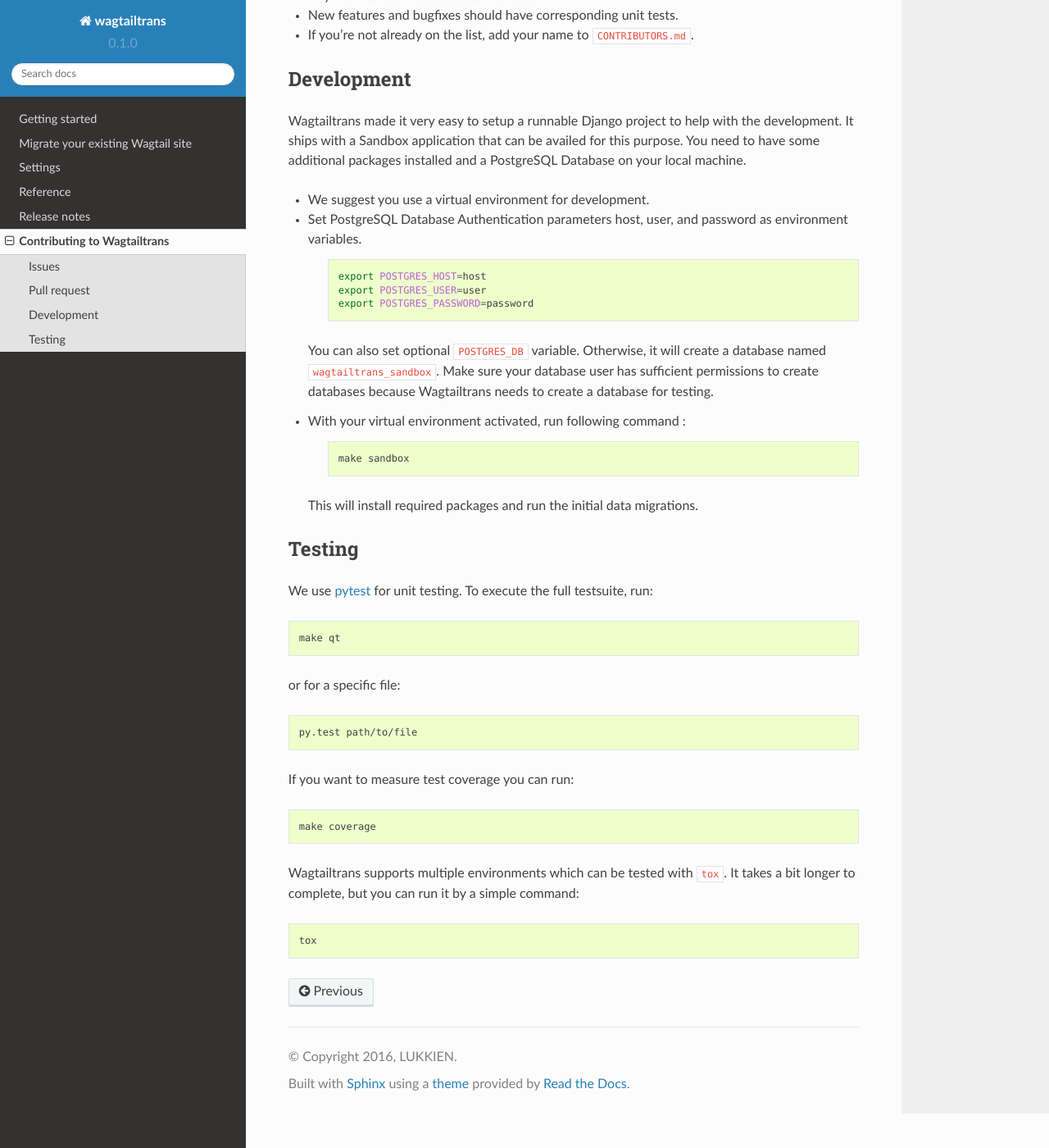
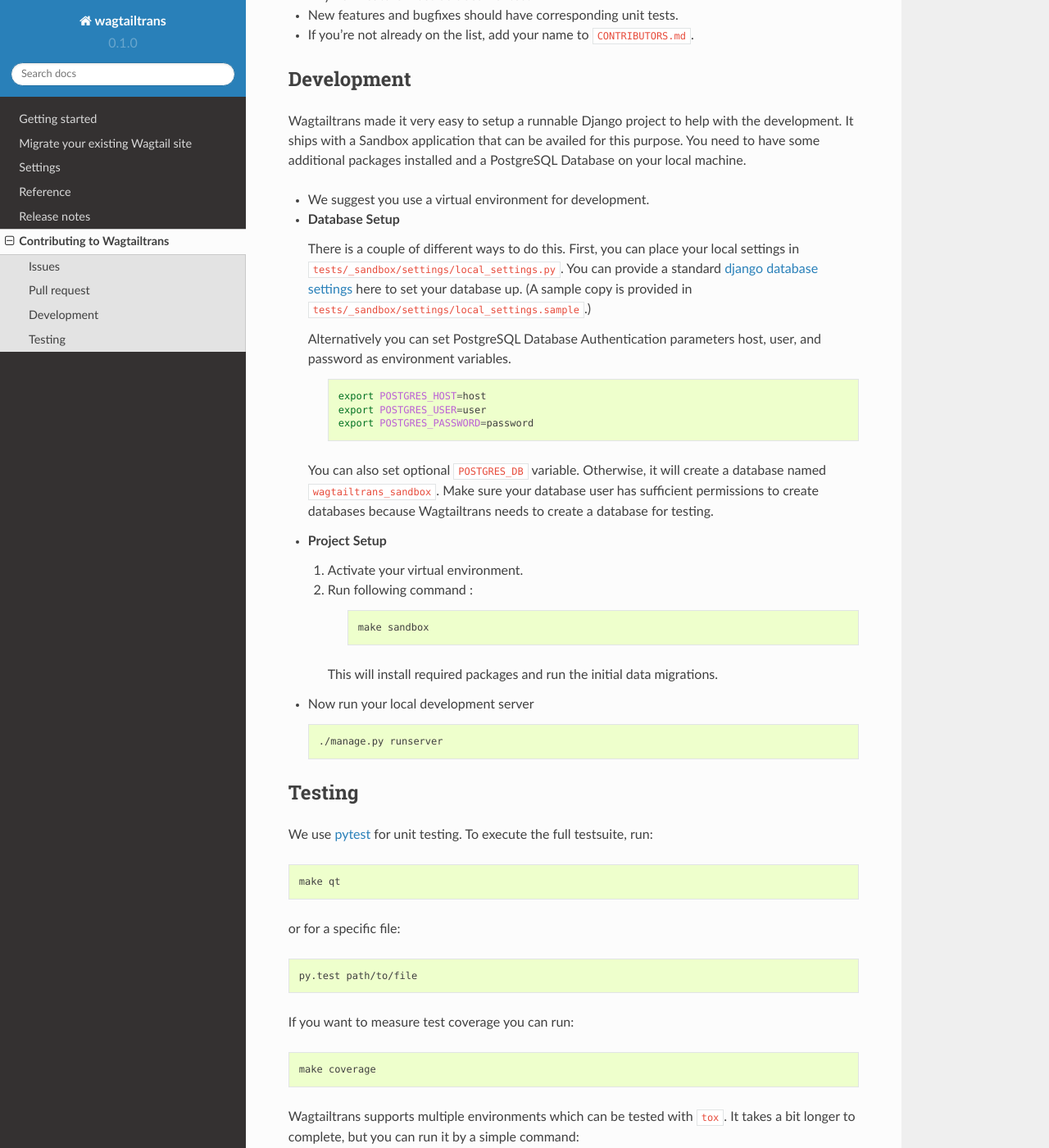
Before and after one commit to wagtail/wagtailtrans, a Sphinx documentation site: the page built from docs/source/contributing.rst, in a window 1280 px wide and 1400 px high, scrolled down 769 px. Shown: the whole window at 82% size. Built offline with Sphinx 7.4.7 and the Read the Docs theme 2.0.0, drawn with Linux system fonts in a browser that asks for light colours.

Commit message:
- a simple approach to have local settings.

```diff
--- a/docs/source/contributing.rst
+++ b/docs/source/contributing.rst
@@ -36,7 +36,11 @@
 
 * We suggest you use a virtual environment for development.
 
-* Set PostgreSQL Database Authentication parameters host, user, and password as environment variables.
+* **Database Setup**
+
+  There is a couple of different ways to do this. First, you can place your local settings in ``tests/_sandbox/settings/local_settings.py``. You can provide a standard `django database settings <https://docs.djangoproject.com/en/1.10/ref/settings/#databases>`_ here to set your database up. (A sample copy is provided in  ``tests/_sandbox/settings/local_settings.sample``.)
+
+  Alternatively you can set PostgreSQL Database Authentication parameters host, user, and password as environment variables.
 
     .. code-block:: bash
 
@@ -46,14 +50,23 @@
 
   You can also set optional ``POSTGRES_DB`` variable. Otherwise, it will create a database named ``wagtailtrans_sandbox``.  Make sure your database user has sufficient permissions to create databases because Wagtailtrans needs to create a database for testing.
 
-* With your virtual environment activated, run following command :
+* **Project Setup**
 
-    .. code-block:: bash
+  1. Activate your virtual environment.
 
-        make sandbox
+  2. Run following command :
 
-  This will install required packages and run the initial data migrations.
+      .. code-block:: bash
 
+          make sandbox
+
+    This will install required packages and run the initial data migrations.
+
+* Now run your local development server
+
+  .. code-block:: bash
+
+    ./manage.py runserver
 
 Testing
 -------
```
Also changed, not shown: 3 other files.
